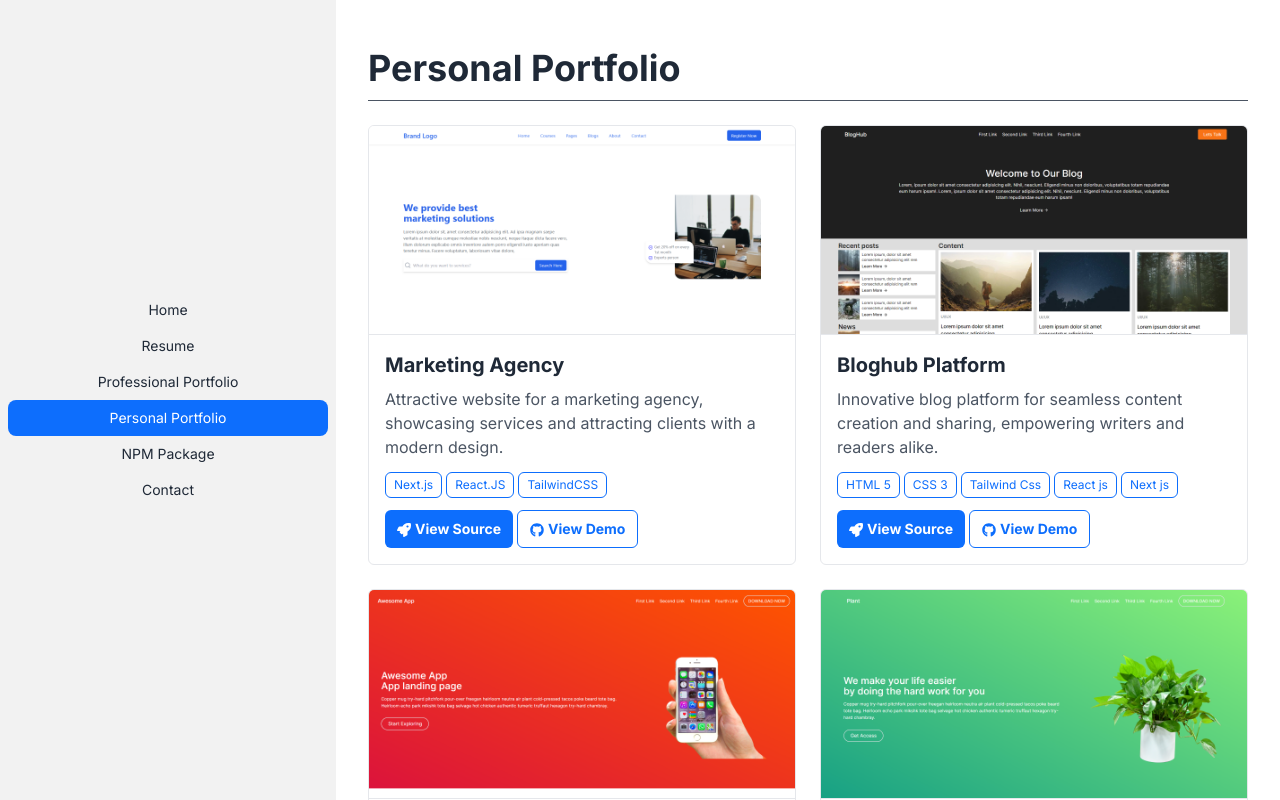
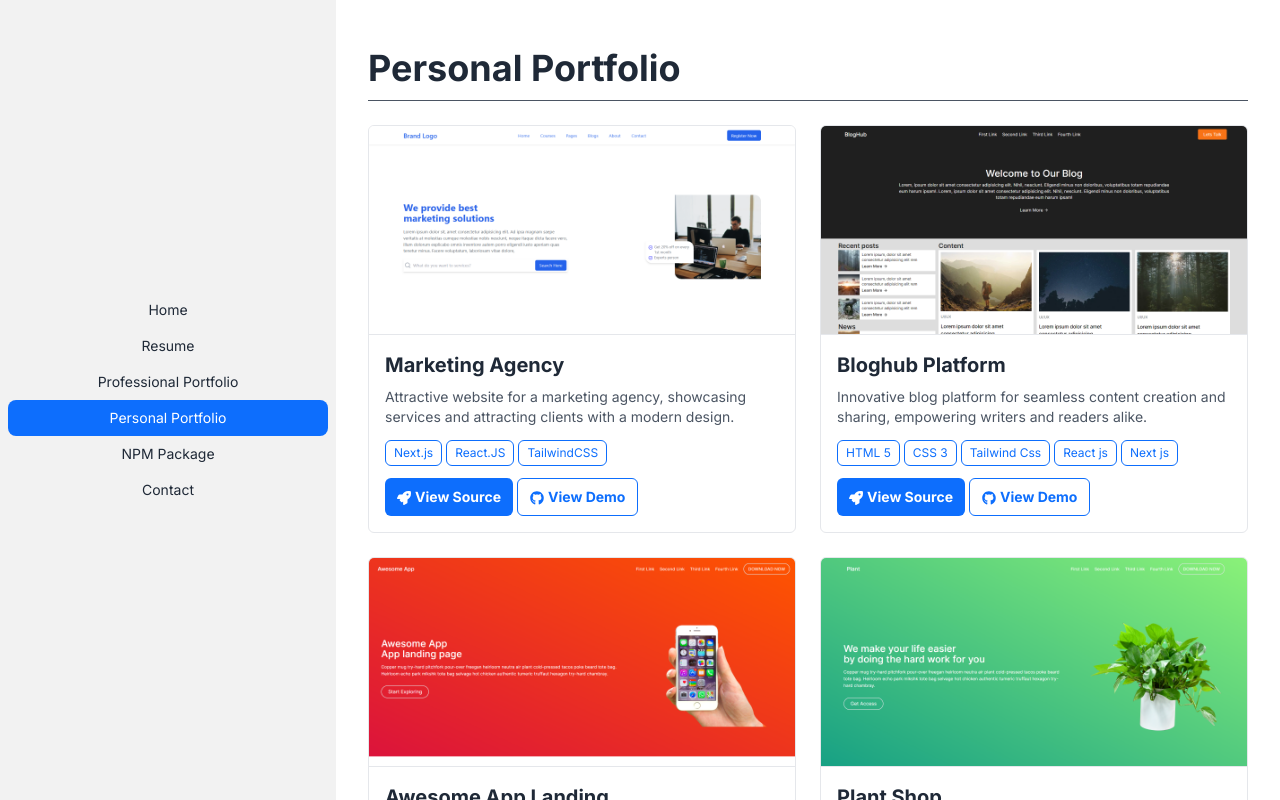
Before and after one commit to ssakib4040/nextjs-portfolio, a Next.js app: page /personal-portfolio in a window 1280 px wide. Shown: the top 800 px of the page. Built offline with nearby package versions, Linux system fonts and the light colour scheme.

Commit message:
growtoro added as professional project

```diff
--- a/app/personal-portfolio/page.tsx
+++ b/app/personal-portfolio/page.tsx
@@ -226,7 +226,9 @@ export default function page() {
               <h2 className="text-xl font-bold text-gray-800">
                 {portfolio.title}
               </h2>
-              <p className="text-gray-600 mt-2">{portfolio.description}</p>
+              <p className="text-gray-600 text-sm mt-2">
+                {portfolio.description}
+              </p>
 
               {/* tags */}
               <div className="flex flex-wrap gap-1 mb-3">
--- a/app/professional-portfolio/page.tsx
+++ b/app/professional-portfolio/page.tsx
@@ -25,6 +25,15 @@ const portfolioList: Portfolio[] = [
       { name: "Echo", image: "/projects/skills/laravel.svg" },
     ],
     image: "/projects/professional/swapshop.png",
+    source: "https://swapshopnow.com/",
+  },
+
+  {
+    title: "Growtoro - Email Marketing Platform",
+    description:
+      "A full-stack email marketing platform where users can create email campaigns, manage subscribers, and track email campaigns. Admin can manage users, manage email templates, and manage email campaigns.",
+    tags: [{ name: "React", image: "/projects/skills/react.svg" }],
+    image: "/projects/professional/growtoro.png",
     source: "https://swapshopnow.com/",
   },
 ];
@@ -56,7 +65,9 @@ export default function page() {
               <h2 className="text-xl font-bold text-gray-800">
                 {portfolio.title}
               </h2>
-              <p className="text-gray-600 mt-2">{portfolio?.description}</p>
+              <p className="text-gray-600 text-sm mt-2">
+                {portfolio?.description}
+              </p>
 
               {/* tags */}
               <div className="flex flex-wrap gap-1 mb-3">
```
Also changed, not shown: public/projects/professional/growtoro.png (added).
